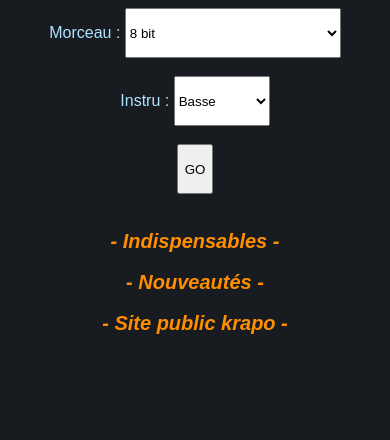
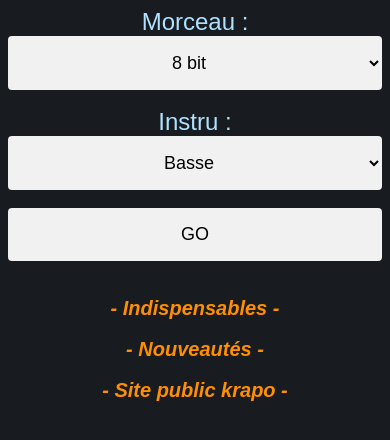
Before and after one commit to krapolyon/website, a PHP site: page /Partoches/mobile/index.php in a window 390 px wide. Shown: the top 440 px of the page. Run offline with PHP 8.4, Linux system fonts and the light colour scheme.

Commit message:
Css pour mobile

```diff
--- a/css/part.css
+++ b/css/part.css
@@ -84,6 +84,18 @@ tbody tr td:last-child {
   color:#181c20
 }
 
-select, input {
-  height: 50px;
+input, select {
+  width: 100%;
+  padding: 16px 20px;
+  border: none;
+  border-radius: 4px;
+  background-color: #f1f1f1;
+  font-size: large;
+  text-align: center;
 }
+
+label {
+  width: 100%;
+  font-size: x-large;
+  text-align: center;
+}
--- a/presences/app/webroot/css/cake.generic.css
+++ b/presences/app/webroot/css/cake.generic.css
@@ -556,7 +556,7 @@ summary.contrat_ko {
 }
 
 /* large screen only part */
-@media only screen and (min-width: 600px) and (min-height: 600px) {
+@media only screen and (min-width: 600px) and (orientation: landscape) {
   td.cache:hover span.statut_cache {
     display:inline;
   }
```
